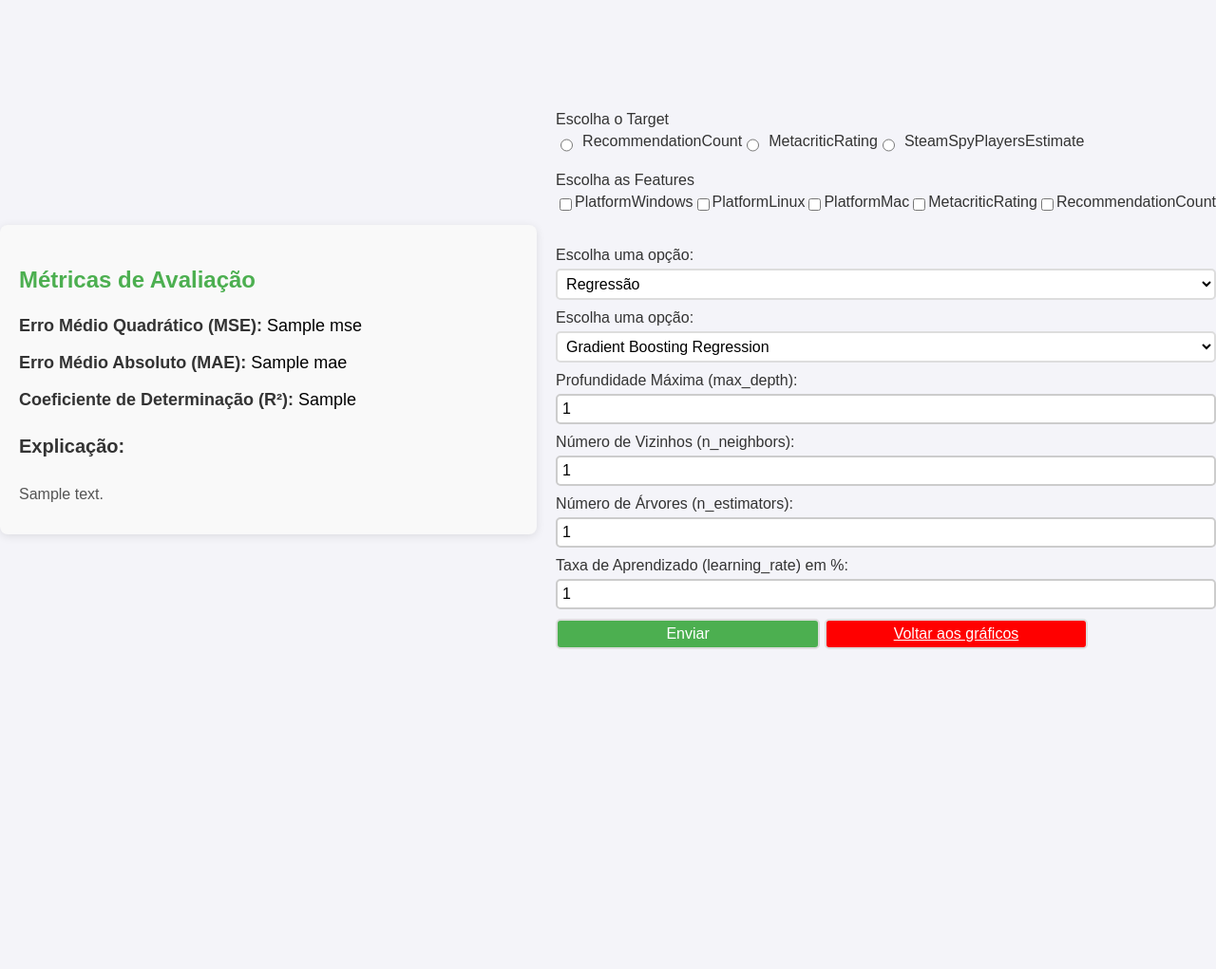
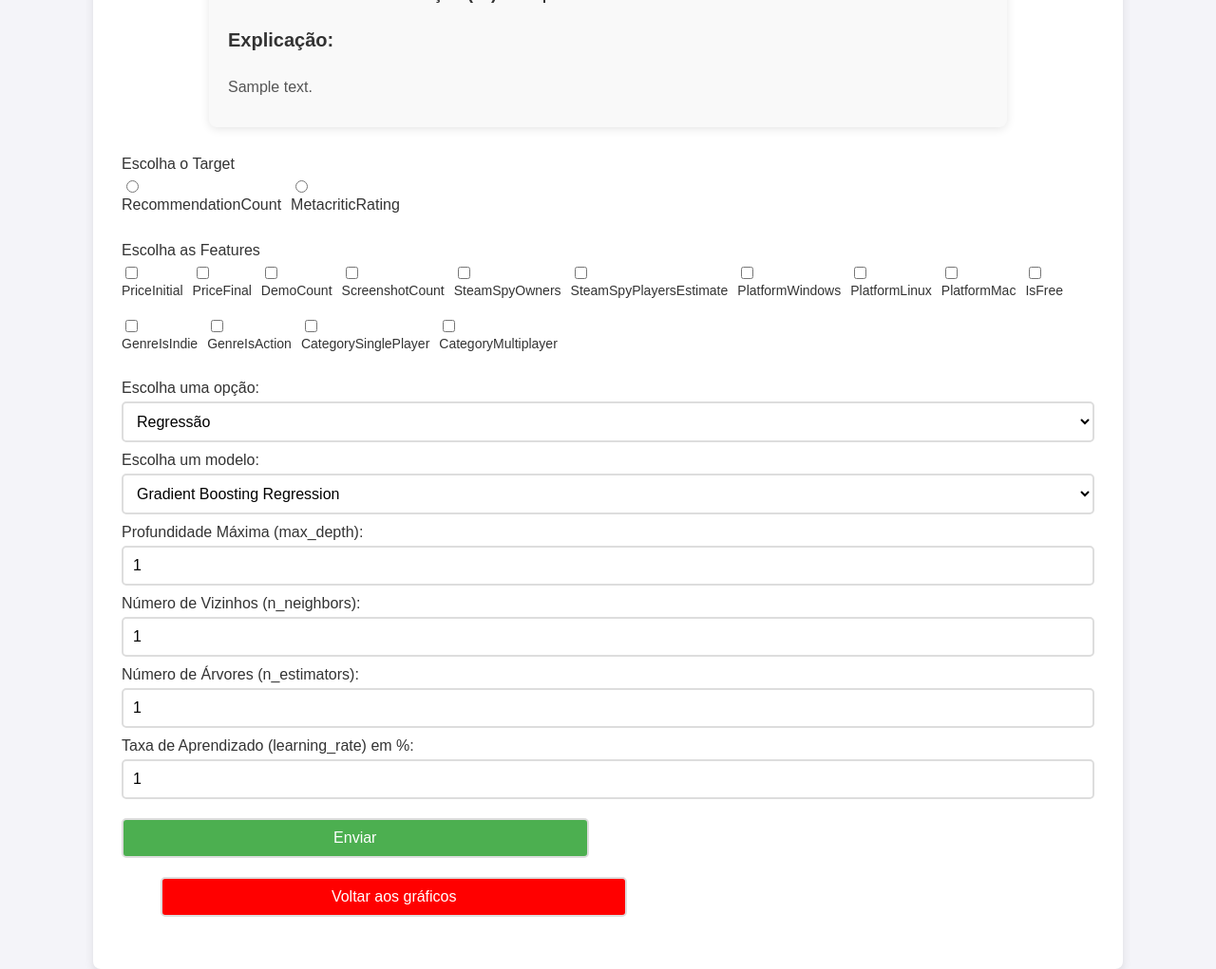
Before and after one commit to meiafase/TrabPythonWebMachineLearning, a Django app: template machine/templates/machine/Machine.html in a window 1280 px wide. Shown: the whole page at 95% size. Before the commit the page ends 684 px from the top, so only its background shows below. Run offline with Django 5.2, Linux system fonts and the light colour scheme; the template is opened without the code that fills it: most values are stand-ins (such as "Sample title", 1, 10 or a date in 2020).

Commit message:
alterando target e features

```diff
--- a/machine/templates/machine/Machine.html
+++ b/machine/templates/machine/Machine.html
@@ -18,145 +18,25 @@
 
         .container {
             display: flex;
-            justify-content: space-between;
+            flex-direction: column;
+            justify-content: center;
             align-items: center;
             width: 80%;
             max-width: 1200px;
             background-color: #fff;
-            padding: 20px;
+            padding: 30px;
             border-radius: 8px;
             box-shadow: 0 4px 10px rgba(0, 0, 0, 0.1);
         }
 
-        .left {
-            flex: 1;
-            padding-right: 20px;
-        }
-
-        .left img {
-            width: 100%;
-            max-width: 500px;
-            height: auto;
-            border-radius: 8px;
-            box-shadow: 0 4px 10px rgba(0, 0, 0, 0.1);
-        }
-
-        .right {
-            flex: 1;
-            padding-left: 20px;
-        }
-        .form-group {
-            margin-bottom: 15px;
-        }
-
-        label {
-            font-size: 16px;
-            color: #333;
-            display: block;
-            margin-bottom: 5px;
-        }
-
-        select, button {
-            width: 100%;
-            padding: 5px;
-            font-size: 16px;
-            border: 2px solid #ddd;
-            border-radius: 5px;
-            outline: none;
-            box-sizing: border-box;
-        }
-
-        select {
-            background-color: #fff;
-            margin-bottom: 10px;
-        }
-
-        button {
-
-            background-color: #4CAF50;
-            color: white;
-            cursor: pointer;
-            transition: background-color 0.3s ease;
-            width: 40%
-        }
-
-        button:hover {
-
-            margin-top: 20px;
-            background-color: gray;
-        }
-
-        .btn-voltar {
-
-            width: 40%;
-            background-color: red;
-        }
-
-
-        @media (max-width: 768px) {
-            .container {
-                flex-direction: column;
-                align-items: center;
-            }
-
-            .left, .right {
-                flex: none;
-                width: 100%;
-                padding: 0;
-                margin-bottom: 20px;
-            }
-
-            .left img {
-                max-width: 100%;
-            }
-        }
-
-        /* Estilo para o campo input */
-        input[type="number"] {
-            width: 100%;
-            padding: 5px;
-            font-size: 16px;
-            border: 2px solid #ccc;
-            border-radius: 5px;
-            background-color: #fff;
-            margin-bottom: 10px;
-            box-sizing: border-box;
-        }
-
-        /* Efeito de foco no campo input */
-        input[type="number"]:focus {
-            border-color: #007bff;
-            outline: none;
-        }
-
-        a {
-            color: white
-        }
-        .radio-group {
-            display: flex;
-            flex-direction: column;
-            margin-bottom: 20px;
-        }
-
-        .radio-group label {
-            margin-bottom: 10px;
-        }
-
-        input[type="radio"] {
-            margin-right: 10px;
-        }
         .evaluation {
-            position: left;
-            top: 20px;
-            left: 20px;
             background-color: #f9f9f9;
             padding: 20px;
             border-radius: 8px;
             box-shadow: 0 2px 10px rgba(0, 0, 0, 0.1);
-            width: 600px;
-            max-height: 80vh;
-            overflow-y: auto;
-            word-wrap: break-word;
+            width: 100%;
+            max-width: 800px;
+            margin-bottom: 30px;
         }
 
         .evaluation h3 {
@@ -184,12 +64,132 @@
             line-height: 1.5;
             color: #555;
         }
+
+        .form-group {
+            margin-bottom: 15px;
+            width: 100%;
+        }
+
+        label {
+            font-size: 16px;
+            color: #333;
+            display: block;
+            margin-bottom: 5px;
+        }
+
+        select, button, input[type="number"] {
+            width: 100%;
+            padding: 10px;
+            font-size: 16px;
+            border: 2px solid #ddd;
+            border-radius: 5px;
+            outline: none;
+            box-sizing: border-box;
+            margin-bottom: 10px;
+        }
+
+        select, input[type="number"] {
+            background-color: #fff;
+        }
+
+        button {
+            background-color: #4CAF50;
+            color: white;
+            cursor: pointer;
+            transition: background-color 0.3s ease;
+            width: 48%;
+            margin-top: 10px;
+            margin-right: 4%;
+        }
+
+        button:hover {
+            background-color: gray;
+        }
+
+        .btn-voltar {
+            background-color: red;
+            width: 48%;
+            margin-top: 10px;
+            margin-left: 4%;
+        }
+
+        .btn-voltar a {
+            color: white;
+            text-decoration: none;
+            display: block;
+            text-align: center;
+        }
+
+        .radio-group {
+            display: flex;
+            flex-wrap: wrap;
+            gap: 10px;
+            margin-bottom: 20px;
+        }
+
+        .radio-group label {
+            margin-bottom: 10px;
+        }
+
+        input[type="radio"] {
+            margin-right: 5px;
+        }
+
+        .checkbox-group {
+            display: flex;
+            flex-wrap: wrap;
+            gap: 10px;
+            margin-bottom: 20px;
+        }
+
+        .checkbox-group label {
+            width: calc(33.33% - 10px);
+            font-size: 14px;
+            margin-bottom: 10px;
+        }
+
+        @media (max-width: 768px) {
+            .container {
+                padding: 20px;
+            }
+
+            .evaluation {
+                width: 100%;
+                margin-bottom: 20px;
+            }
+
+            .form-group label {
+                font-size: 14px;
+            }
+
+            button {
+                width: 100%;
+                margin-right: 0;
+                margin-top: 10px;
+            }
+
+            .btn-voltar {
+                width: 100%;
+                margin-left: 0;
+                margin-top: 10px;
+            }
+
+            .radio-group, .checkbox-group {
+                flex-direction: column;
+                align-items: flex-start;
+            }
+
+            .checkbox-group label {
+                width: 100%;
+            }
+        }
     </style>
 </head>
 <body>
 
+    <div class="container">
+        <!-- Avaliação de Resultados -->
         <div class="evaluation">
-
             <h3>Métricas de Avaliação</h3>
             <p><strong>Erro Médio Quadrático (MSE):</strong> {{ mse }}</p>
             <p><strong>Erro Médio Absoluto (MAE):</strong> {{ mae }}</p>
@@ -201,66 +201,115 @@
             </div>
         </div>
 
-
-        <div class="right">
+        <!-- Formulário -->
+        <div class="form-group">
             <form action="{% url 'machine' path=path %}" method="post" enctype="multipart/form-data">{% csrf_token %}
-                <div class="form-group">
+                <!-- Escolher Target -->
                 <label for="">Escolha o Target</label>
-            <div style="display: flex;">
+                <div class="radio-group">
+                    <div>
                         <input type="radio" id="RecommendationCount" name="target" value="RecommendationCount">
                         <label for="RecommendationCount">RecommendationCount</label>
-
+                    </div>
+                    <div>
                         <input type="radio" id="MetacriticRating" name="target" value="MetacriticRating">
                         <label for="MetacriticRating">MetacriticRating</label>
+                    </div>
+                </div>
 
-                <input type="radio" id="SteamSpyPlayersEstimate" name="target" value="SteamSpyPlayersEstimate">
+                <!-- Escolher Features -->
+                <label for="">Escolha as Features</label>
+                <div class="checkbox-group">
+                    <div>
+                        <input type="checkbox" id="PriceInitial" name="features" value="PriceInitial">
+                        <label for="PriceInitial">PriceInitial</label>
+                    </div>
+                    <div>
+                        <input type="checkbox" id="PriceFinal" name="features" value="PriceFinal">
+                        <label for="PriceFinal">PriceFinal</label>
+                    </div>
+                    <div>
+                        <input type="checkbox" id="DemoCount" name="features" value="DemoCount">
+                        <label for="DemoCount">DemoCount</label>
+                    </div>
+                    <div>
+                        <input type="checkbox" id="ScreenshotCount" name="features" value="ScreenshotCount">
+                        <label for="ScreenshotCount">ScreenshotCount</label>
+                    </div>
+                    <div>
+                        <input type="checkbox" id="SteamSpyOwners" name="features" value="SteamSpyOwners">
+                        <label for="SteamSpyOwners">SteamSpyOwners</label>
+                    </div>
+                    <div>
+                        <input type="checkbox" id="SteamSpyPlayersEstimate" name="features" value="SteamSpyPlayersEstimate">
                         <label for="SteamSpyPlayersEstimate">SteamSpyPlayersEstimate</label>
-            </div><br>
+                    </div>
+                    <div>
+                        <input type="checkbox" id="PlatformWindows" name="features" value="PlatformWindows">
+                        <label for="PlatformWindows">PlatformWindows</label>
+                    </div>
+                    <div>
+                        <input type="checkbox" id="PlatformLinux" name="features" value="PlatformLinux">
+                        <label for="PlatformLinux">PlatformLinux</label>
+                    </div>
+                    <div>
+                        <input type="checkbox" id="PlatformMac" name="features" value="PlatformMac">
+                        <label for="PlatformMac">PlatformMac</label>
+                    </div>
+                    <div>
+                        <input type="checkbox" id="IsFree" name="features" value="IsFree">
+                        <label for="IsFree">IsFree</label>
+                    </div>
+                    <div>
+                        <input type="checkbox" id="GenreIsIndie" name="features" value="GenreIsIndie">
+                        <label for="GenreIsIndie">GenreIsIndie</label>
+                    </div>
+                    <div>
+                        <input type="checkbox" id="GenreIsAction" name="features" value="GenreIsAction">
+                        <label for="GenreIsAction">GenreIsAction</label>
+                    </div>
+                    <div>
+                        <input type="checkbox" id="CategorySinglePlayer" name="features" value="CategorySinglePlayer">
+                        <label for="CategorySinglePlayer">CategorySinglePlayer</label>
+                    </div>
+                    <div>
+                        <input type="checkbox" id="CategoryMultiplayer" name="features" value="CategoryMultiplayer">
+                        <label for="CategoryMultiplayer">CategoryMultiplayer</label>
+                    </div>
+                </div>
 
-            <label for="">Escolha as Features</label>
-            <div style="display: flex;">
-                <input type="checkbox" id="platform_windows" name="features" value="PlatformWindows">
-                <label for="platform_windows">PlatformWindows</label>
-
-                <input type="checkbox" id="platform_linux" name="features" value="PlatformLinux">
-                <label for="platform_linux">PlatformLinux</label>
-
-                <input type="checkbox" id="platform_mac" name="features" value="PlatformMac">
-                <label for="platform_mac">PlatformMac</label>
-
-                <input type="checkbox" id="metacritic_rating" name="features" value="MetacriticRating">
-                <label for="metacritic_rating">MetacriticRating</label>
-
-                <input type="checkbox" id="recommendation_count" name="features" value="RecommendationCount">
-                <label for="recommendation_count">RecommendationCount</label>
-    </div>
-                    </div><br>
+                <!-- Escolher Tarefa e Modelo -->
                 <label for="tarefa">Escolha uma opção:</label>
                 <select id="tarefa" name="tarefa">
                     <option value="Regressão">Regressão</option>
                     <option value="Classificação">Classificação</option>
                 </select>
-                    <label for="modelo">Escolha uma opção:</label>
+
+                <label for="modelo">Escolha um modelo:</label>
                 <select id="modelo" name="modelo">
                     <option value="Gradient Boosting Regression">Gradient Boosting Regression</option>
                     <option value="Random Forest Regression">Random Forest Regression</option>
                     <option value="Decision Tree Regression">Decision Tree Regression</option>
                     <option value="KNN Regression">KNN Regression</option>
                 </select>
+
+                <!-- Parâmetros de Modelo -->
                 <label for="numero">Profundidade Máxima (max_depth):</label>
                 <input type="number" id="numero" name="max_depth" min="1" max="20" value="1">
+
                 <label for="numero">Número de Vizinhos (n_neighbors):</label>
-                    <input type="number" id="numero" name="n_neighbors" min="1" max="20" value="1">
+                <input type="number" id="numero" name="n_neighbors" min="0" max="20" value="1">
+
                 <label for="numero">Número de Árvores (n_estimators):</label>
-                    <input type="number" id="numero" name="n_estimators" min="10" max="100" value="1">
+                <input type="number" id="numero" name="n_estimators" min="10" max="10000" value="1">
+
                 <label for="numero">Taxa de Aprendizado (learning_rate) em %:</label>
                 <input type="number" id="numero" name="learning_rate" min="1" max="100" value="1">
 
+                <!-- Botões -->
                 <button type="submit">Enviar</button>
-                <button class="btn-voltar" ><a href="http://127.0.0.1:8000/home/upload/">Voltar aos gráficos</a></button>
-            </div>
+                <button class="btn-voltar"><a href="http://127.0.0.1:8000/home/upload/">Voltar aos gráficos</a></button>
             </form>
-
         </div>
     </div>
 
--- a/machine/views.py
+++ b/machine/views.py
@@ -41,11 +41,11 @@ def machine(request, path):
             print(learning_rate)
 
             # Dividir os dados em treino e teste
-            X_train, X_test, y_train, y_test = train_test_split(X, y, test_size=0.2, random_state=42)
+            X_train, X_test, y_train, y_test = train_test_split(X, y, test_size=learning_rate, random_state=42)
 
             if tarefa == "Regressão":
                 if modelo == "Gradient Boosting Regression":
-                    model = GradientBoostingRegressor(n_estimators=n_estimators, learning_rate=learning_rate, max_depth=max_depth, random_state=42)
+                    model = GradientBoostingRegressor(n_estimators=n_estimators, learning_rate=learning_rate, max_depth=max_depth, min_samples_split=5, min_samples_leaf=5, subsample=0.9, random_state=42)
                 elif modelo == "Random Forest Regression":
                     model = RandomForestRegressor(n_estimators=n_estimators, max_depth=max_depth, random_state=42)
                 elif modelo == "Decision Tree Regression":
```
Lines whose indentation alone changed are shown as unchanged.
